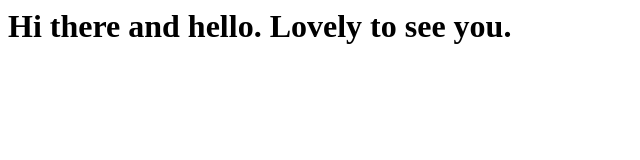
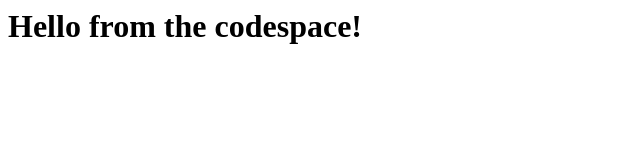
Before and after one commit to Beerooke31/skills-code-with-codespaces, a plain HTML site: page index.html in a window 1280 px wide. Shown: the whole page, without its empty margins (0-640 px from the left). Drawn offline with Linux system fonts and the light colour scheme.

Commit message:
Adding hello from the codespace!

```diff
--- a/index.html
+++ b/index.html
@@ -1,3 +1,3 @@
 <html>
-  <h1>Hi there and hello. Lovely to see you.</h1>
+  <h1>Hello from the codespace!</h1>
 </html>
```
